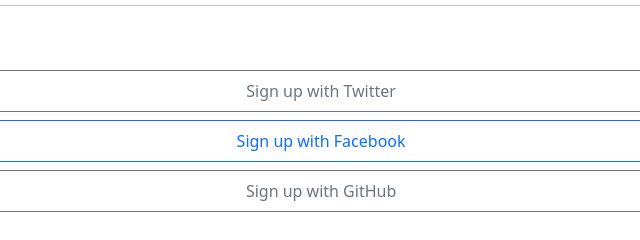
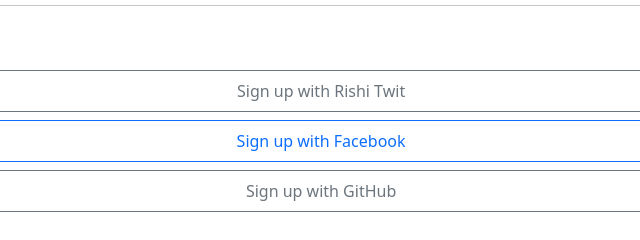
Before and after one commit to jainrishi601/Olampia_Gym_Website, a plain HTML site: page loginpage.html in a window 1280 px wide. Shown: the part 357-597 px from the top of the page, 331-971 px from the left. Drawn offline with nearby package versions, Linux system fonts and the light colour scheme.

Commit message:
Update loginpage.html
Twitter

```diff
--- a/loginpage.html
+++ b/loginpage.html
@@ -37,7 +37,7 @@
           <h2 class="fs-5 fw-bold mb-3">Or use a third-party</h2>
           <button class="w-100 py-2 mb-2 btn btn-outline-secondary rounded-3" type="submit">
             <svg class="bi me-1" width="16" height="16"><use xlink:href="#twitter"></use></svg>
-            Sign up with Twitter
+            Sign up with Rishi Twit
           </button>
           <button class="w-100 py-2 mb-2 btn btn-outline-primary rounded-3" type="submit">
             <svg class="bi me-1" width="16" height="16"><use xlink:href="#facebook"></use></svg>
```
